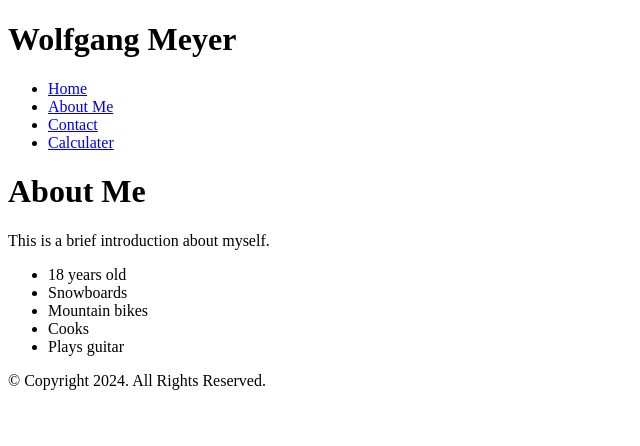
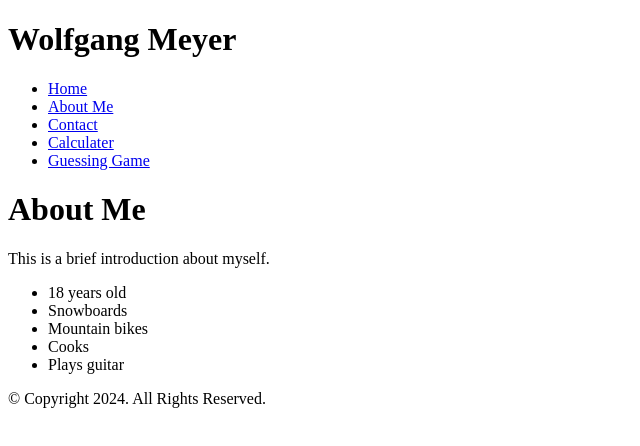
Before and after one commit to Wolf-Meyer2024/-COSC1350, a website: page My_Website/About.html in a window 1280 px wide. Shown: the whole page, without its empty margins (0-640 px from the left). Drawn offline with Linux system fonts and the light colour scheme.

Commit message:
Update About.html

```diff
--- a/My_Website/About.html
+++ b/My_Website/About.html
@@ -27,6 +27,7 @@
 				<li><a href="about.html">About Me</a></li>
 				<li><a href="contact.html">Contact</a></li>
                 		<li><a href="calculator.html">Calculater</a></li>
+				<li><a href="guessing.html">Guessing Game</a></li>
 			</ul>
 		</nav>
 
```
